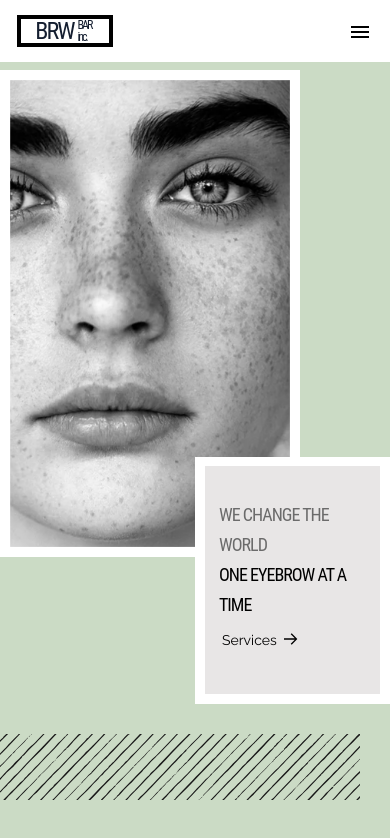
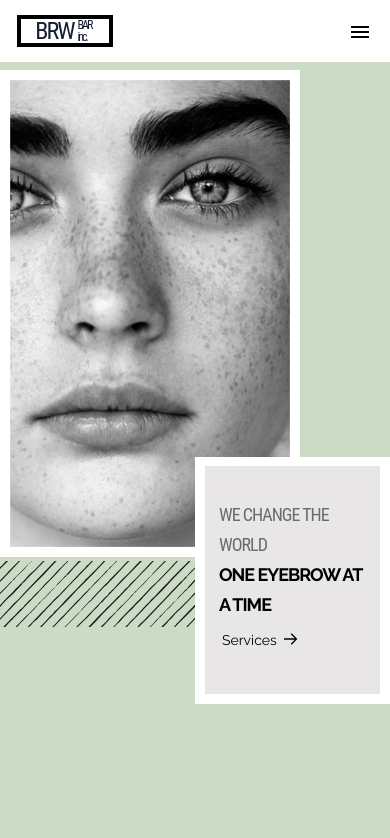
Before and after one commit to maksymshtarkberg/beauty-landing, a Next.js app: page / in a window 390 px wide. Shown: the top 838 px of the page. Built offline with nearby package versions, Linux system fonts and the light colour scheme.

Commit message:
project init

```diff
--- a/src/components/Hero/index.tsx
+++ b/src/components/Hero/index.tsx
@@ -24,13 +24,8 @@
           <div className={styles.heading__containerInner}>
             <div className={styles.heading__overlayContainer}>
               <div className={styles.heading__overlay_text}></div>
-              <h1 className={styles.heading}>
-                WE CHANGE THE WORLD
-                <br />
-                <span className={styles.heading__sub}>
-                  ONE EYEBROW AT A TIME
-                </span>
-              </h1>
+              <h1 className={styles.heading}>WE CHANGE THE WORLD</h1>
+              <h1 className={styles.heading__sub}>ONE EYEBROW AT A TIME</h1>
             </div>
             <div className={styles.heading__overlayContainer}>
               <div className={styles.heading__overlay_link}></div>
--- a/src/components/Hero/page.module.css
+++ b/src/components/Hero/page.module.css
@@ -130,6 +130,9 @@
 
 .heading__sub {
   color: var(--color-black-1);
+  font-size: 3rem;
+  letter-spacing: -1px;
+  line-height: 5rem;
 }
 
 .bookAppointment__link {
@@ -309,6 +312,9 @@
     align-self: flex-start;
   }
 
+  .heading {
+    width: 130px;
+  }
 
   .heading__containerOuter {
     align-self: flex-end;
@@ -316,6 +322,6 @@
   }
 
   .decorationSlashLines__containerOuter {
-    bottom: 80px;
+    bottom: 30%;
   }
 }
```
